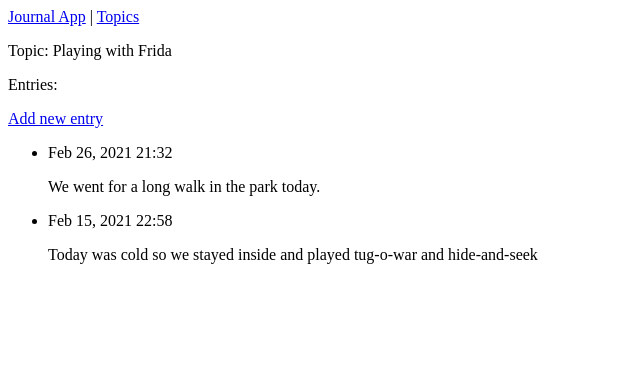
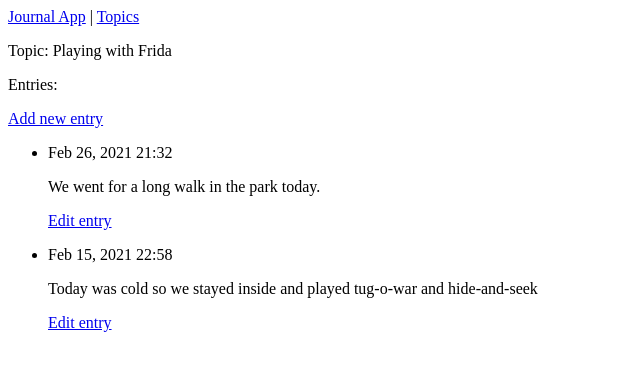
Before and after one commit to abrolon87/journal-app, a Django app: page /topics/1/ in a window 1280 px wide. Shown: the top 371 px of the page, without its empty margins (0-640 px from the left). Run offline with Django 3.2, Linux system fonts and the light colour scheme; data comes from the database, SQL or seed files in the repository.

Commit message:
adds link to edit entry

```diff
--- a/journal_entries/templates/journal_entries/topic.html
+++ b/journal_entries/templates/journal_entries/topic.html
@@ -13,6 +13,9 @@
     <li>
       <p>{{ entry.date_added|date:'M d, Y H:i' }}</p>
       <p>{{  entry.text|linebreaks }}</p>
+      <p>
+        <a href="{% url 'journal_entries:edit_entry' entry.id %}">Edit entry</a>
+      </p>
     </li>
   {% empty %}
     <li>There are no entries for this topic.</li>
```
